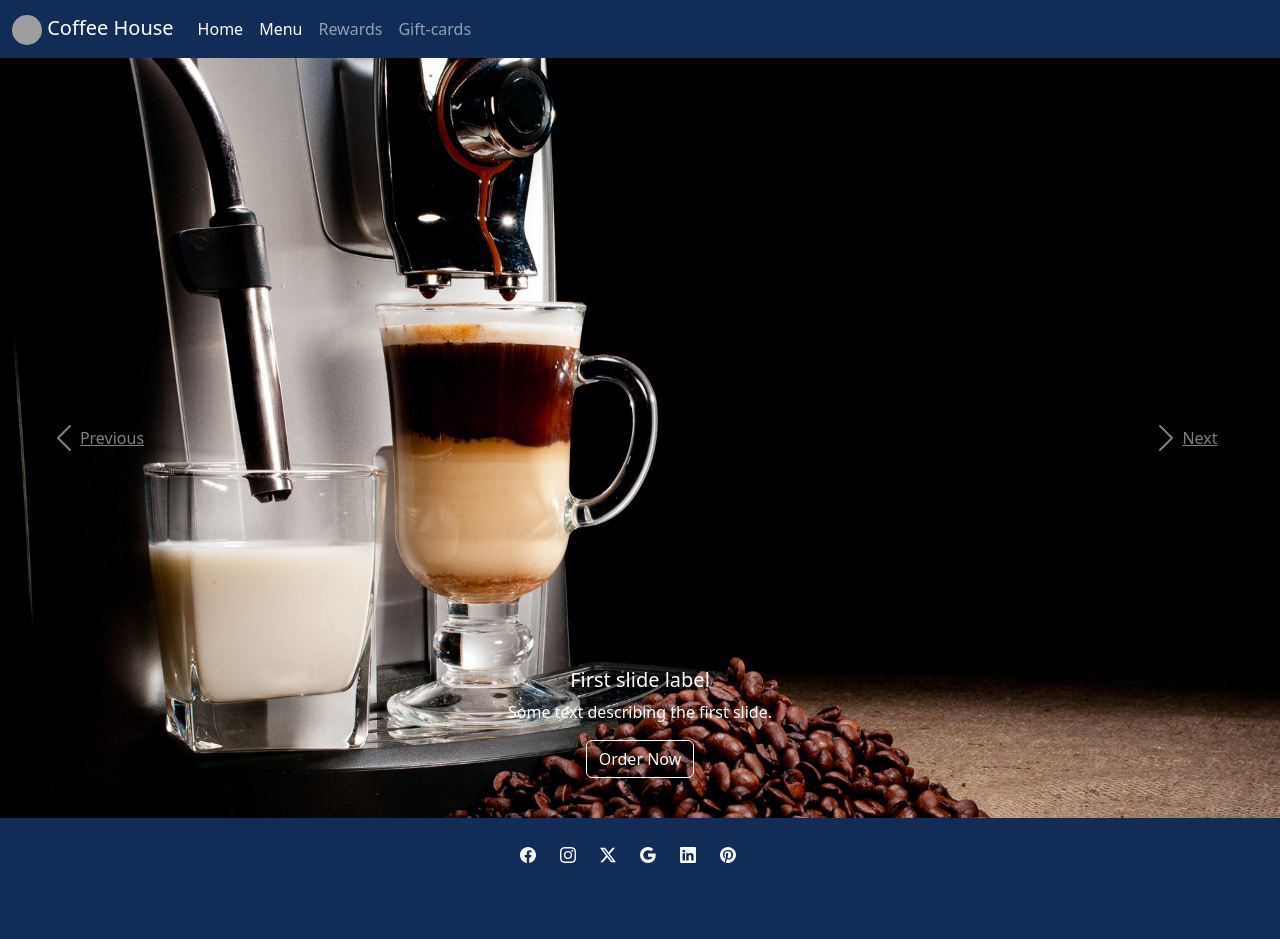
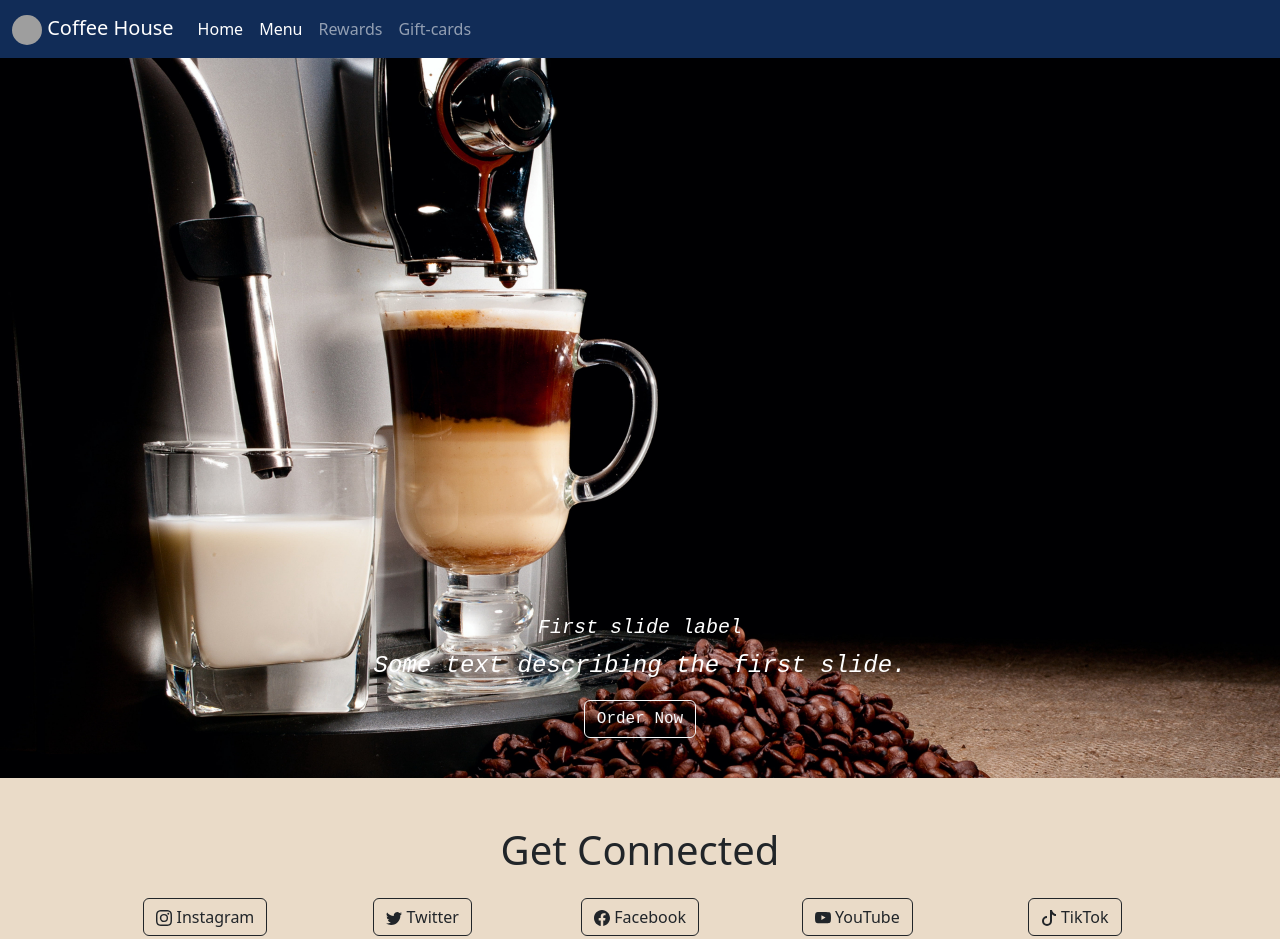
Before and after one commit to Yasasisuru/coffee_house, an Angular app: page / in a window 1280 px wide. Shown: the top 939 px of the page. Built offline with nearby package versions, Linux system fonts and the light colour scheme; grey boxes are pictures that could not be loaded.

Commit message:
moodified home component

```diff
--- a/src/app/app.component.html
+++ b/src/app/app.component.html
@@ -7,9 +7,9 @@
         <span class="navbar-toggler-icon"></span>
         </button>
 
-        <div class="collapse navbar-collapse" id="navbarSupportedContent">
+        <div class="collapse navbar-collapse  text-start" id="navbarSupportedContent">
       <ul class="navbar-nav col-11">
-        <li class="nav-item active">
+        <li class="nav-item active ">
           <a class="nav-link" routerLink="/"  routerLinkActive="active">Home</a>
         </li>
         <li class="nav-item">
@@ -134,7 +134,7 @@
       </a>
     </div>
   </section>
-  <!-- Section: Social media -->
+
 
   <!-- Section: about -->
 
--- a/src/app/home/home.component.css
+++ b/src/app/home/home.component.css
@@ -1,20 +1,30 @@
 img{
     width: 100%;
-    height: 95vh;
+    height: 90vh;
 
 }
 
 .carousel-caption{
-    border-radius: 40px;
+    font-size: 24px;
+    font-family:monospace;
+    font-weight: 400;
+    font-style: italic;
+}
 
-}
 
 
 @media screen and (max-width: 1200px) {
 
     img{
         width: 100%;
-        height:60vh;
+        height:40vh;
 
     }
+
+    .icons{
+        margin-top: 10PX;
+        margin-bottom: 5PX;
     }
+
+
+}
--- a/src/app/home/home.component.html
+++ b/src/app/home/home.component.html
@@ -1,56 +1,151 @@
 <div id="carouselExampleIndicators" class="carousel slide" data-ride="carousel">
-    <ol class="carousel-indicators">
-      <li data-target="#carouselExampleIndicators" data-slide-to="0" class="active"></li>
-      <li data-target="#carouselExampleIndicators" data-slide-to="1"></li>
-      <li data-target="#carouselExampleIndicators" data-slide-to="2"></li>
-    </ol>
   <div class="carousel-inner">
     <div class="carousel-item active">
-        <img src="assets/img/slider/img1.jpg" class="d-block" alt="...">
-        <div class="carousel-caption d-md-block ">
+      <img src="assets/img/slider/img1.jpg" class="d-block" alt="..." />
+      <div class="carousel-caption d-md-block">
         <h5>First slide label</h5>
-          <p >Some text describing the first slide.</p>
-          <button class="btn btn-outline-light "> Order Now</button>
+        <p>Some text describing the first slide.</p>
+        <button class="btn btn-outline-light">Order Now</button>
       </div>
     </div>
     <div class="carousel-item">
-        <img src="assets/img/slider/img2.jpg" class="d-block" alt="...">
+      <img src="assets/img/slider/img2.jpg" class="d-block" alt="..." />
       <div class="carousel-caption d-md-block">
         <h5>Second slide label</h5>
         <p>Some text describing the second slide.</p>
-          <button class="btn btn-outline-light "> Order Now</button>
+        <button class="btn btn-outline-light">Order Now</button>
       </div>
     </div>
     <div class="carousel-item">
-        <img src="assets/img/slider/img3.jpg" class="d-block" alt="...">
-        <div class="carousel-caption  d-md-block">
+      <img src="assets/img/slider/img3.jpg" class="d-block" alt="..." />
+      <div class="carousel-caption d-md-block">
         <h5>Third slide label</h5>
         <p>Some text describing the third slide.</p>
-          <button class="btn btn-outline-light "> Send Gift-Card</button>
+        <button class="btn btn-outline-light">Send Gift-Card</button>
       </div>
     </div>
   </div>
-    <a class="carousel-control-prev" href="#carouselExampleIndicators" role="button" data-slide="prev">
-      <span class="carousel-control-prev-icon" aria-hidden="true"></span>
-      <span class="sr-only">Previous</span>
-    </a>
-    <a class="carousel-control-next" href="#carouselExampleIndicators" role="button" data-slide="next">
-      <span class="carousel-control-next-icon" aria-hidden="true"></span>
-      <span class="sr-only">Next</span>
-    </a>
+
+
+  <div class="mb-5">
+    <h1 class="text-center mt-5 mb-4">Get Connected</h1>
+    <div class="row justify-content-center text-center mt-4">
+      <div class="col-sm-2 social-media-column icons">
+        <a
+          data-mdb-ripple-init
+          class="btn btn-outline-dark"
+          href="#!"
+          role="button"
+          ><svg
+            xmlns="http://www.w3.org/2000/svg"
+            width="16"
+            height="16"
+            fill="currentColor"
+            class="bi bi-instagram"
+            viewBox="0 0 16 16"
+          >
+            <path
+              d="M8 0C5.829 0 5.556.01 4.703.048 3.85.088 3.269.222 2.76.42a3.9 3.9 0 0 0-1.417.923A3.9 3.9 0 0 0 .42 2.76C.222 3.268.087 3.85.048 4.7.01 5.555 0 5.827 0 8.001c0 2.172.01 2.444.048 3.297.04.852.174 1.433.372 1.942.205.526.478.972.923 1.417.444.445.89.719 1.416.923.51.198 1.09.333 1.942.372C5.555 15.99 5.827 16 8 16s2.444-.01 3.298-.048c.851-.04 1.434-.174 1.943-.372a3.9 3.9 0 0 0 1.416-.923c.445-.445.718-.891.923-1.417.197-.509.332-1.09.372-1.942C15.99 10.445 16 10.173 16 8s-.01-2.445-.048-3.299c-.04-.851-.175-1.433-.372-1.941a3.9 3.9 0 0 0-.923-1.417A3.9 3.9 0 0 0 13.24.42c-.51-.198-1.092-.333-1.943-.372C10.443.01 10.172 0 7.998 0zm-.717 1.442h.718c2.136 0 2.389.007 3.232.046.78.035 1.204.166 1.486.275.373.145.64.319.92.599s.453.546.598.92c.11.281.24.705.275 1.485.039.843.047 1.096.047 3.231s-.008 2.389-.047 3.232c-.035.78-.166 1.203-.275 1.485a2.5 2.5 0 0 1-.599.919c-.28.28-.546.453-.92.598-.28.11-.704.24-1.485.276-.843.038-1.096.047-3.232.047s-2.39-.009-3.233-.047c-.78-.036-1.203-.166-1.485-.276a2.5 2.5 0 0 1-.92-.598 2.5 2.5 0 0 1-.6-.92c-.109-.281-.24-.705-.275-1.485-.038-.843-.046-1.096-.046-3.233s.008-2.388.046-3.231c.036-.78.166-1.204.276-1.486.145-.373.319-.64.599-.92s.546-.453.92-.598c.282-.11.705-.24 1.485-.276.738-.034 1.024-.044 2.515-.045zm4.988 1.328a.96.96 0 1 0 0 1.92.96.96 0 0 0 0-1.92m-4.27 1.122a4.109 4.109 0 1 0 0 8.217 4.109 4.109 0 0 0 0-8.217m0 1.441a2.667 2.667 0 1 1 0 5.334 2.667 2.667 0 0 1 0-5.334"
+            />
+          </svg>
+          Instagram</a
+        >
+      </div>
+      <div class="col-sm-2 social-media-column icons">
+        <a
+          data-mdb-ripple-init
+          class="btn btn-outline-dark"
+          href="#!"
+          role="button"
+          ><svg
+            xmlns="http://www.w3.org/2000/svg"
+            width="16"
+            height="16"
+            fill="currentColor"
+            class="bi bi-twitter"
+            viewBox="0 0 16 16"
+          >
+            <path
+              d="M5.026 15c6.038 0 9.341-5.003 9.341-9.334q.002-.211-.006-.422A6.7 6.7 0 0 0 16 3.542a6.7 6.7 0 0 1-1.889.518 3.3 3.3 0 0 0 1.447-1.817 6.5 6.5 0 0 1-2.087.793A3.286 3.286 0 0 0 7.875 6.03a9.32 9.32 0 0 1-6.767-3.429 3.29 3.29 0 0 0 1.018 4.382A3.3 3.3 0 0 1 .64 6.575v.045a3.29 3.29 0 0 0 2.632 3.218 3.2 3.2 0 0 1-.865.115 3 3 0 0 1-.614-.057 3.28 3.28 0 0 0 3.067 2.277A6.6 6.6 0 0 1 .78 13.58a6 6 0 0 1-.78-.045A9.34 9.34 0 0 0 5.026 15"
+            />
+          </svg>
+          Twitter</a
+        >
+      </div>
+      <div class="col-sm-2 social-media-column icons">
+        <a
+          data-mdb-ripple-init
+          class="btn btn-outline-dark"
+          href="#!"
+          role="button"
+          ><svg
+            xmlns="http://www.w3.org/2000/svg"
+            width="16"
+            height="16"
+            fill="currentColor"
+            class="bi bi-facebook"
+            viewBox="0 0 16 16"
+          >
+            <path
+              d="M16 8.049c0-4.446-3.582-8.05-8-8.05C3.58 0-.002 3.603-.002 8.05c0 4.017 2.926 7.347 6.75 7.951v-5.625h-2.03V8.05H6.75V6.275c0-2.017 1.195-3.131 3.022-3.131.876 0 1.791.157 1.791.157v1.98h-1.009c-.993 0-1.303.621-1.303 1.258v1.51h2.218l-.354 2.326H9.25V16c3.824-.604 6.75-3.934 6.75-7.951"
+            />
+          </svg>
+          Facebook</a
+        >
+      </div>
+      <div class="col-sm-2 social-media-column icons">
+        <a
+          data-mdb-ripple-init
+          class="btn btn-outline-dark"
+          href="#!"
+          role="button"
+          ><svg
+            xmlns="http://www.w3.org/2000/svg"
+            width="16"
+            height="16"
+            fill="currentColor"
+            class="bi bi-youtube"
+            viewBox="0 0 16 16"
+          >
+            <path
+              d="M8.051 1.999h.089c.822.003 4.987.033 6.11.335a2.01 2.01 0 0 1 1.415 1.42c.101.38.172.883.22 1.402l.01.104.022.26.008.104c.065.914.073 1.77.074 1.957v.075c-.001.194-.01 1.108-.082 2.06l-.008.105-.009.104c-.05.572-.124 1.14-.235 1.558a2.01 2.01 0 0 1-1.415 1.42c-1.16.312-5.569.334-6.18.335h-.142c-.309 0-1.587-.006-2.927-.052l-.17-.006-.087-.004-.171-.007-.171-.007c-1.11-.049-2.167-.128-2.654-.26a2.01 2.01 0 0 1-1.415-1.419c-.111-.417-.185-.986-.235-1.558L.09 9.82l-.008-.104A31 31 0 0 1 0 7.68v-.123c.002-.215.01-.958.064-1.778l.007-.103.003-.052.008-.104.022-.26.01-.104c.048-.519.119-1.023.22-1.402a2.01 2.01 0 0 1 1.415-1.42c.487-.13 1.544-.21 2.654-.26l.17-.007.172-.006.086-.003.171-.007A100 100 0 0 1 7.858 2zM6.4 5.209v4.818l4.157-2.408z"
+            />
+          </svg>
+          YouTube</a
+        >
+      </div>
+      <div class="col-sm-2 social-media-column icons">
+        <a
+          data-mdb-ripple-init
+          class="btn btn-outline-dark"
+          href="#!"
+          role="button"
+          ><svg
+            xmlns="http://www.w3.org/2000/svg"
+            width="16"
+            height="16"
+            fill="currentColor"
+            class="bi bi-tiktok"
+            viewBox="0 0 16 16"
+          >
+            <path
+              d="M9 0h1.98c.144.715.54 1.617 1.235 2.512C12.895 3.389 13.797 4 15 4v2c-1.753 0-3.07-.814-4-1.829V11a5 5 0 1 1-5-5v2a3 3 0 1 0 3 3z"
+            />
+          </svg>
+          TikTok</a
+        >
+      </div>
+    </div>
+  </div>
 </div>
 
+<script>
+  $(document).ready(function () {
 
+    $(".carousel").carousel();
 
-
-  <script>
-    $(document).ready(function(){
-      // Activate the carousel
-      $('.carousel').carousel();
-
-      // Automatically slide the carousel every 3 seconds
-      $('.carousel').carousel({
-        interval: 2000
+    $(".carousel").carousel({
+      interval: 2000,
     });
   });
 </script>
--- a/src/app/home/home.component.ts
+++ b/src/app/home/home.component.ts
@@ -8,5 +8,4 @@
   styleUrl: './home.component.css'
 })
 export class HomeComponent {
-
 }
```
Lines whose indentation alone changed are shown as unchanged.
